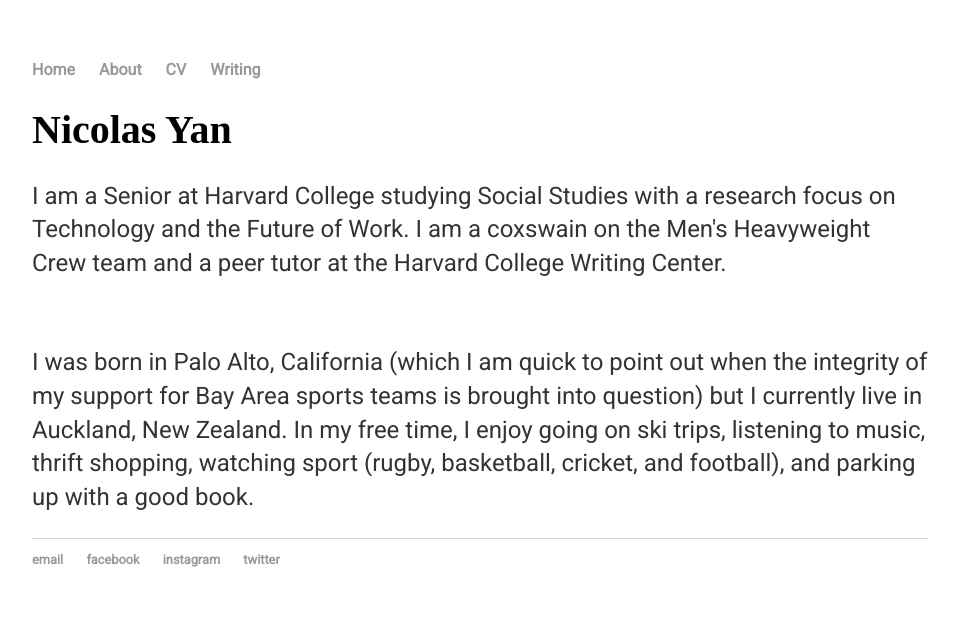
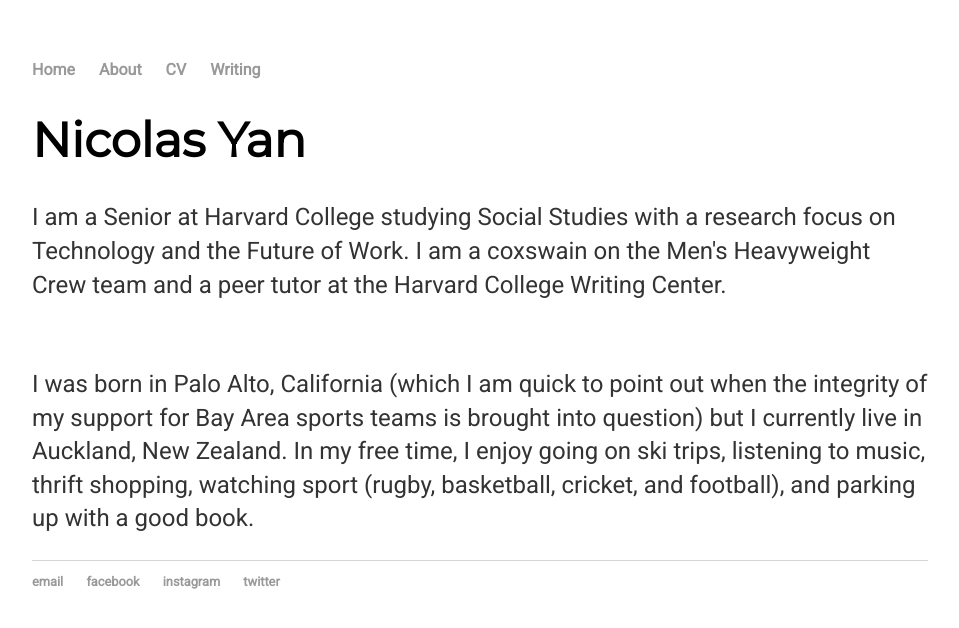
Before and after one commit to nicolas-yan/nicolas-yan.github.io, a Jekyll site: the page built from index.html, in a window 1280 px wide. Shown: the top 628 px of the page, without its empty margins (160-1119 px from the left). Built offline with Jekyll 4.4.1, drawn with Linux system fonts in a browser that asks for light colours.

Commit message:
Update main.css

```diff
--- a/css/main.css
+++ b/css/main.css
@@ -20,8 +20,8 @@
     text-decoration: underline;
 }
 h1 {
-    font-size: 2.5em;
-    font-family: 'Ibarra Real Nova', serif;
+    font-size: 3em;
+    font-family: 'Montserrat', sans-serif;
 }
 p {
     font-family: 'Roboto', sans-serif;
```
